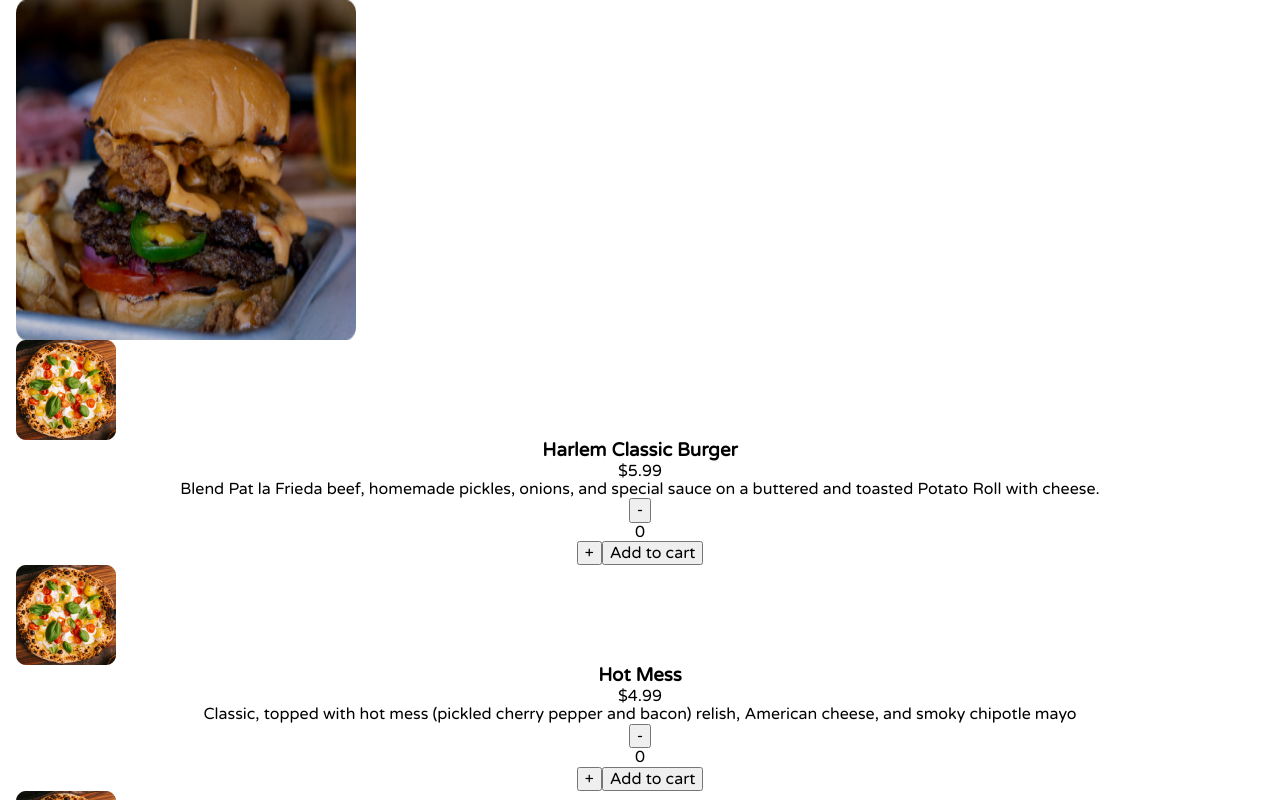
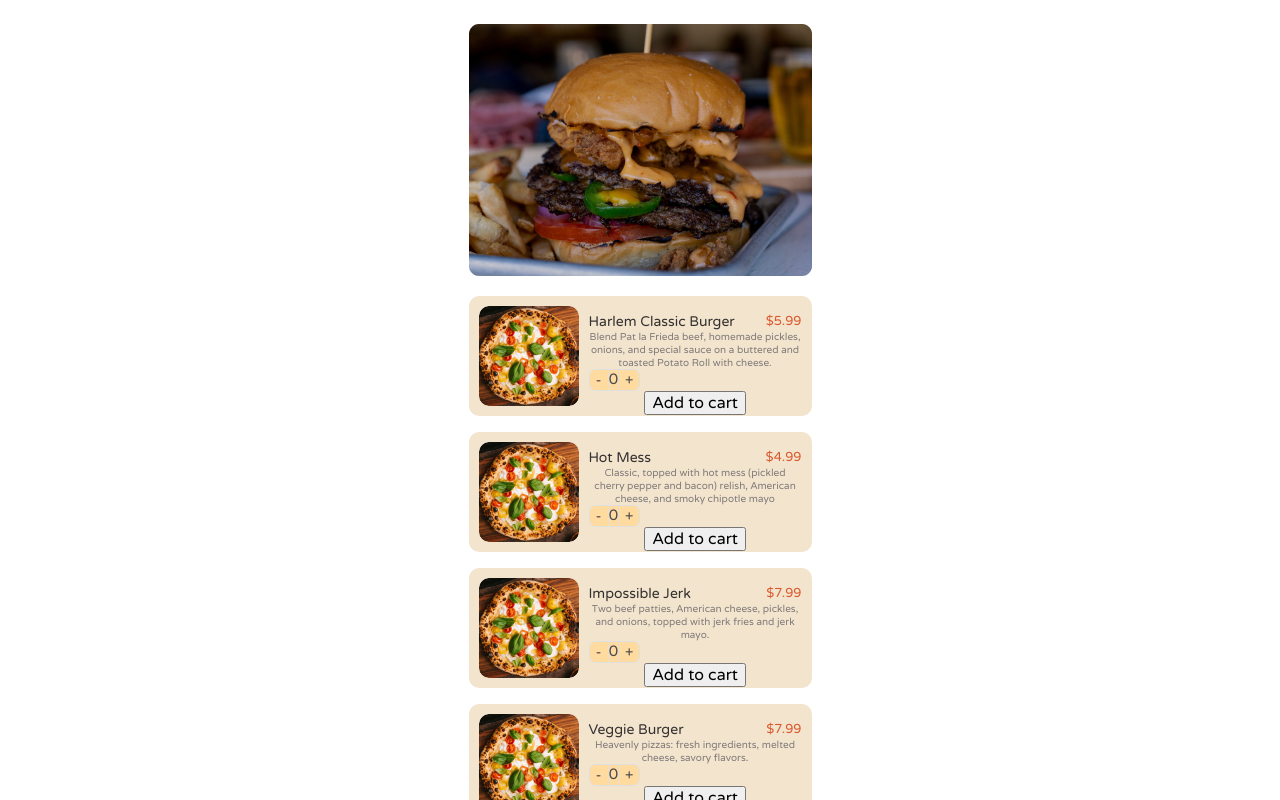
Before and after one commit to cod3provider/sports-bar, a React (Vite) app: page /menu in a window 1280 px wide. Shown: the top 800 px of the page. Built offline with nearby package versions, Linux system fonts and the light colour scheme.

Commit message:
add menuList style + Counter style

```diff
--- a/src/components/Counter/Counter.jsx
+++ b/src/components/Counter/Counter.jsx
@@ -1,4 +1,10 @@
 import { useState } from 'react';
+import {
+  CounterBox,
+  CounterBtnMinus,
+  CounterBtnPlus,
+  CounterRes,
+} from './Counter.styled';
 
 export const Counter = () => {
   const [number, setNumber] = useState(0);
@@ -10,14 +16,14 @@ export const Counter = () => {
   };
 
   return (
-    <>
-      <button type="button" onClick={handleDecrement}>
+    <CounterBox>
+      <CounterBtnMinus type="button" onClick={handleDecrement}>
         -
-      </button>
-      <p>{number}</p>
-      <button type="button" onClick={handleIncrement}>
+      </CounterBtnMinus>
+      <CounterRes>{number}</CounterRes>
+      <CounterBtnPlus type="button" onClick={handleIncrement}>
         +
-      </button>
-    </>
+      </CounterBtnPlus>
+    </CounterBox>
   );
 };
--- a/src/components/Counter/Counter.styled.js
+++ b/src/components/Counter/Counter.styled.js
@@ -0,0 +1,40 @@
+import styled from 'styled-components/macro';
+import Button from '../Button/Button';
+
+export const CounterBox = styled.div`
+  display: flex;
+`;
+
+export const CounterBtnPlus = styled(Button)`
+  border-top-right-radius: 7px;
+  border-bottom-right-radius: 7px;
+  border: 1px solid #e0dfdf;
+  background: #ffdba0;
+
+  color: #4d4b4b;
+  font-family: Varela Round;
+  font-size: 15px;
+  font-style: normal;
+  font-weight: 400;
+  line-height: normal;
+`;
+
+export const CounterBtnMinus = styled(CounterBtnPlus)`
+  border-top-left-radius: 7px;
+  border-bottom-left-radius: 7px;
+  border-top-right-radius: 0;
+  border-bottom-right-radius: 0;
+`;
+
+export const CounterRes = styled.p`
+  border-top: 1px solid #e0dfdf;
+  border-bottom: 1px solid #e0dfdf;
+  background: #ffdba0;
+
+  color: #4d4b4b;
+  font-family: Varela Round;
+  font-size: 15px;
+  font-style: normal;
+  font-weight: 400;
+  line-height: normal;
+`;
--- a/src/components/Menu/Menu.jsx
+++ b/src/components/Menu/Menu.jsx
@@ -1,7 +1,7 @@
 import { useEffect, useState } from 'react';
 
 import { Container } from '../Container/Container.styled';
-import { MenuImg } from './Menu.styled';
+import { CateegoryBox, CategoryItem, MenuImg } from './Menu.styled';
 import Burger from '../../assets/images/menu-section-burger.jpg';
 import Pizza from '../../assets/images/menu-section-pizza.jpg';
 import Salads from '../../assets/images/menu-section-salads.jpg';
@@ -253,17 +253,17 @@ export const Menu = () => {
 
   return (
     <Container>
-      <ul>
+      <CateegoryBox>
         {categories.map(category => (
-          <li key={category}>
+          <CategoryItem key={category}>
             <MenuImg alt={category} src={`${imgName[category]}`} />
             <MenuList
               category={category}
               menuByCategory={menuByCategory(category)}
             />
-          </li>
+          </CategoryItem>
         ))}
-      </ul>
+      </CateegoryBox>
     </Container>
   );
 };
--- a/src/components/Menu/Menu.styled.js
+++ b/src/components/Menu/Menu.styled.js
@@ -1,6 +1,15 @@
 import styled from 'styled-components/macro';
 
+export const CateegoryBox = styled.ul`
+  margin: 0 auto;
+`;
+
+export const CategoryItem = styled.li`
+  padding: 24px 0;
+`;
+
 export const MenuImg = styled.img`
-  width: 340px;
-  height: 340px;
+  margin: 0 auto;
+  width: 343px;
+  height: 252px;
 `;
--- a/src/components/MenuItem/MenuItem.jsx
+++ b/src/components/MenuItem/MenuItem.jsx
@@ -1,24 +1,36 @@
 import PropTypes from 'prop-types';
 import TemplateImg from '../../assets/images/template-img.jpg';
 import { Counter } from '../Counter/Counter';
+import {
+  DescriptionItem,
+  ItemBox,
+  ItemImage,
+  ItemTitle,
+  MenuLi,
+  Price,
+  TitleBox,
+} from './MenuItem.styled';
 
 export const MenuItem = ({
   menu: { description, name, price, img = TemplateImg },
 }) => {
   return (
-    <li>
-      <img src={img} />
-      <div>
-        <h3>{name}</h3>
-        <p>
-          <span>&#36;</span>
-          {price}
-        </p>
-        <p>{description}</p>
+    <MenuLi>
+      <ItemImage src={img} />
+      <ItemBox>
+        <TitleBox>
+          <ItemTitle>{name}</ItemTitle>
+          <Price>
+            <span>&#36;</span>
+            {price}
+          </Price>
+        </TitleBox>
+        <DescriptionItem>{description}</DescriptionItem>
+
         <Counter />
         <button>Add to cart</button>
-      </div>
-    </li>
+      </ItemBox>
+    </MenuLi>
   );
 };
 
--- a/src/components/MenuItem/MenuItem.styled.js
+++ b/src/components/MenuItem/MenuItem.styled.js
@@ -0,0 +1,66 @@
+import styled from 'styled-components/macro';
+import Button from '../Button/Button';
+
+export const MenuLi = styled.li`
+  width: 343px;
+  height: 120px;
+  padding: 0px 10px;
+  border-radius: 10px;
+  background: #f3e5cd;
+  backdrop-filter: blur(2px);
+  display: flex;
+  padding: 10px;
+  margin: 8px auto;
+  /* justify-content: space-between; */
+  /* align-items: center;
+  align-content: center; */
+  /* row-gap: 15px; */
+  /* flex-shrink: 0; */
+  /* flex-wrap: wrap; */
+`;
+
+export const ItemImage = styled.img`
+  width: 100px;
+  height: 100px;
+  border-radius: 10px;
+`;
+
+export const ItemBox = styled.div`
+  margin: 7px 0 7px 10px;
+  width: 100%;
+`;
+
+export const TitleBox = styled.div`
+  display: flex;
+  justify-content: space-between;
+`;
+
+export const ItemTitle = styled.h3`
+  color: #333030;
+  font-family: Varela Round;
+  font-size: 14px;
+  font-style: normal;
+  font-weight: 400;
+  line-height: normal;
+  text-transform: capitalize;
+`;
+
+export const Price = styled.p`
+  color: #da5a30;
+  font-family: Varela Round;
+  font-size: 13px;
+  font-style: normal;
+  font-weight: 400;
+  line-height: normal;
+`;
+
+export const DescriptionItem = styled.p`
+  color: #807a7a;
+  font-family: Varela;
+  font-size: 10px;
+  font-style: normal;
+  font-weight: 400;
+  line-height: normal;
+`;
+
+export const CounterBtnPlus = styled(Button)``;
--- a/src/components/MenuList/MenuList.jsx
+++ b/src/components/MenuList/MenuList.jsx
@@ -1,13 +1,14 @@
 import PropTypes from 'prop-types';
 import { MenuItem } from '../MenuItem/MenuItem';
+import { MenuListBox } from './MenuList.styled';
 
 export const MenuList = ({ menuByCategory }) => {
   return (
-    <ul>
+    <MenuListBox>
       {menuByCategory.map(obj => (
         <MenuItem menu={obj} key={obj.id} />
       ))}
-    </ul>
+    </MenuListBox>
   );
 };
 
--- a/src/components/MenuList/MenuList.styled.js
+++ b/src/components/MenuList/MenuList.styled.js
@@ -0,0 +1,8 @@
+import styled from 'styled-components/macro';
+
+export const MenuListBox = styled.ul`
+  display: flex;
+  flex-direction: column;
+  margin: -8px 0;
+  padding-top: 20px;
+`;
```
